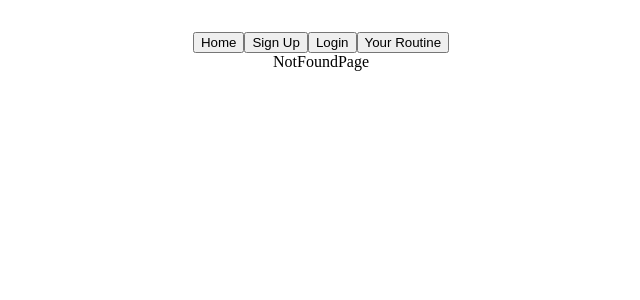
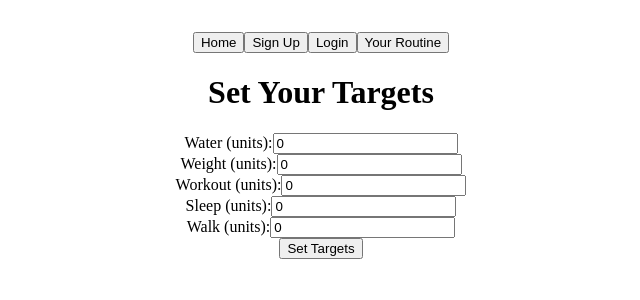
Before and after one commit to farnoushdf/gym-bros-frontend, a React (Vite) app: page /set-targets in a window 1280 px wide. Shown: the top 300 px of the page, without its empty margins (319-959 px from the left). Built offline with nearby package versions, Linux system fonts and the light colour scheme; no server answers.

Commit message:
progressPage & setTargetPage

```diff
--- a/package.json
+++ b/package.json
@@ -13,6 +13,7 @@
     "axios": "^1.7.2",
     "react": "^18.3.1",
     "react-calendar": "^5.0.0",
+    "react-circular-progressbar": "^2.1.0",
     "react-dom": "^18.3.1",
     "react-router-dom": "^6.24.0"
   },
--- a/src/App.jsx
+++ b/src/App.jsx
@@ -1,5 +1,6 @@
 import "./App.css";
-import { Routes, Route, useLocation} from "react-router-dom";
+import { Routes, Route, useLocation } from "react-router-dom";
+import React, { useState } from "react";
 import LoginPage from "./pages/LoginPage/LoginPage";
 import SignupPage from "./pages/SignupPage/SignupPage";
 import UserRoutinePage from "./pages/UserRoutinePage/UserRoutinePage";
@@ -7,11 +8,40 @@ import LandingPage from "./pages/LandingPage/LandingPage";
 import HomePage from "./pages/HomePage/HomePage";
 import NotFoundPage from "./pages/NotFoundPage/NotFoundPage";
 import Navbar from "./components/NavBar/NavBar";
-
+import ProgressPage from "./pages/ProgressPage/ProgressPage";
+import SetTargetPage from "./pages/SetTargetPage/SetTargetPage";
 
 function App() {
   const location = useLocation();
   const isLandingPage = location.pathname === "/";
+
+  const [targets, setTargets] = useState({
+    water: 0,
+    weight: 0,
+    workout: 0,
+    sleep: 0,
+    walk: 0,
+  });
+
+  const [progress, setProgress] = useState({
+    water: 0,
+    weight: 0,
+    workout: 0,
+    sleep: 0,
+    walk: 0,
+  });
+
+  const handleSetTargets = (newTargets) => {
+    setTargets(newTargets);
+  };
+
+  const handleUpdateProgress = (newProgress) => {
+    setProgress((prevProgress) => ({
+      ...prevProgress,
+      ...newProgress,
+    }));
+  };
+
   return (
     <>
       {!isLandingPage && <Navbar />}
@@ -19,9 +49,17 @@ function App() {
         <Route path="/" element={<LandingPage />} />
         <Route path="/home" element={<HomePage />} />
         <Route path="/login" element={<LoginPage />} />
-        <Route path="/profile" element={<UserRoutinePage/>} />
+        <Route path="/profile" element={<UserRoutinePage />} />
         <Route path="/signup" element={<SignupPage />} />
         <Route path="*" element={<NotFoundPage />} />
+        <Route
+          path="/progress"
+          element={<ProgressPage targets={targets} progress={progress} />}
+        />
+        <Route
+          path="/set-targets"
+          element={<SetTargetPage setTargets={handleSetTargets} />}
+        />
       </Routes>
     </>
   );
--- a/src/pages/LoginPage/LoginPage.jsx
+++ b/src/pages/LoginPage/LoginPage.jsx
@@ -27,7 +27,8 @@ const LoginPage = () => {
       })
       .then(() => {
         console.log("Login successful");
-        nav("/profile");
+        // nav("/profile");
+        nav("/progress");
       })
       .catch((err) => {
         console.log("Error logging in", err);
--- /dev/null
+++ b/src/pages/ProgressPage/ProgressPage.jsx
@@ -0,0 +1,37 @@
+import React from "react";
+import "./ProgressPage.css";
+import { Link } from "react-router-dom";
+import { CircularProgressbar,buildStyles } from "react-circular-progressbar";
+import 'react-circular-progressbar/dist/styles.css'
+
+const ProgressPage = ({targets, progress}) => {
+    const categories = ['Water', 'Weight', 'Workout', 'Sleep', 'Walk'];
+    const calculatePercentage = (value, target) => (target > 0 ? (value / target) * 100 : 0);
+
+  return (
+    <div>
+      <div className="progress-display">
+        {categories.map((category) => (
+            <div>
+                <h2>{category}</h2>
+                <CircularProgressbar value={calculatePercentage(progress[category], targets[category])}
+            text={`${Math.round(calculatePercentage(progress[category], targets[category]))}%`}
+            styles={buildStyles({
+              textColor: '#000',
+              pathColor: '#00f',
+              trailColor: '#d6d6d6'
+            })}/>
+            </div>
+        ))}
+      </div>
+      <Link>
+        <button>Set your Target</button>
+      </Link>
+      <Link>
+        <button>Update your progress</button>
+      </Link>
+    </div>
+  );
+};
+
+export default ProgressPage;
--- /dev/null
+++ b/src/pages/SetTargetPage/SetTargetPage.jsx
@@ -0,0 +1,42 @@
+import React, { useState } from "react";
+
+const SetTargetPage = ({ setTargets }) => {
+  const [formState, setFormState] = useState({
+    water: 0,
+    weight: 0,
+    workout: 0,
+    sleep: 0,
+    walk: 0,
+  });
+  const handleChange = (e) => {
+    const { name, value } = e.target;
+    setFormState({ ...formState, [name]: parseFloat(value) });
+  };
+  const handleSubmit = (e) => {
+    e.preventDefault();
+    setTargets(formState);
+  };
+  return (
+    <div>
+      <h1>Set Your Targets</h1>
+      <form onSubmit={handleSubmit}>
+        {Object.keys(formState).map((key) => (
+          <div key={key}>
+            <label>
+              {key.charAt(0).toUpperCase() + key.slice(1)} (units):
+              <input
+                type="number"
+                name={key}
+                value={formState[key]}
+                onChange={handleChange}
+              />
+            </label>
+          </div>
+        ))}
+        <button type="submit">Set Targets</button>
+      </form>
+    </div>
+  );
+};
+
+export default SetTargetPage;
```
Also changed, not shown: src/pages/ProgressPage/ProgressPage.css (added), src/pages/UpdateProgressPage/UpdateProgressPage.jsx (added), 1 other file (tests, documents, lock files or other folders).
